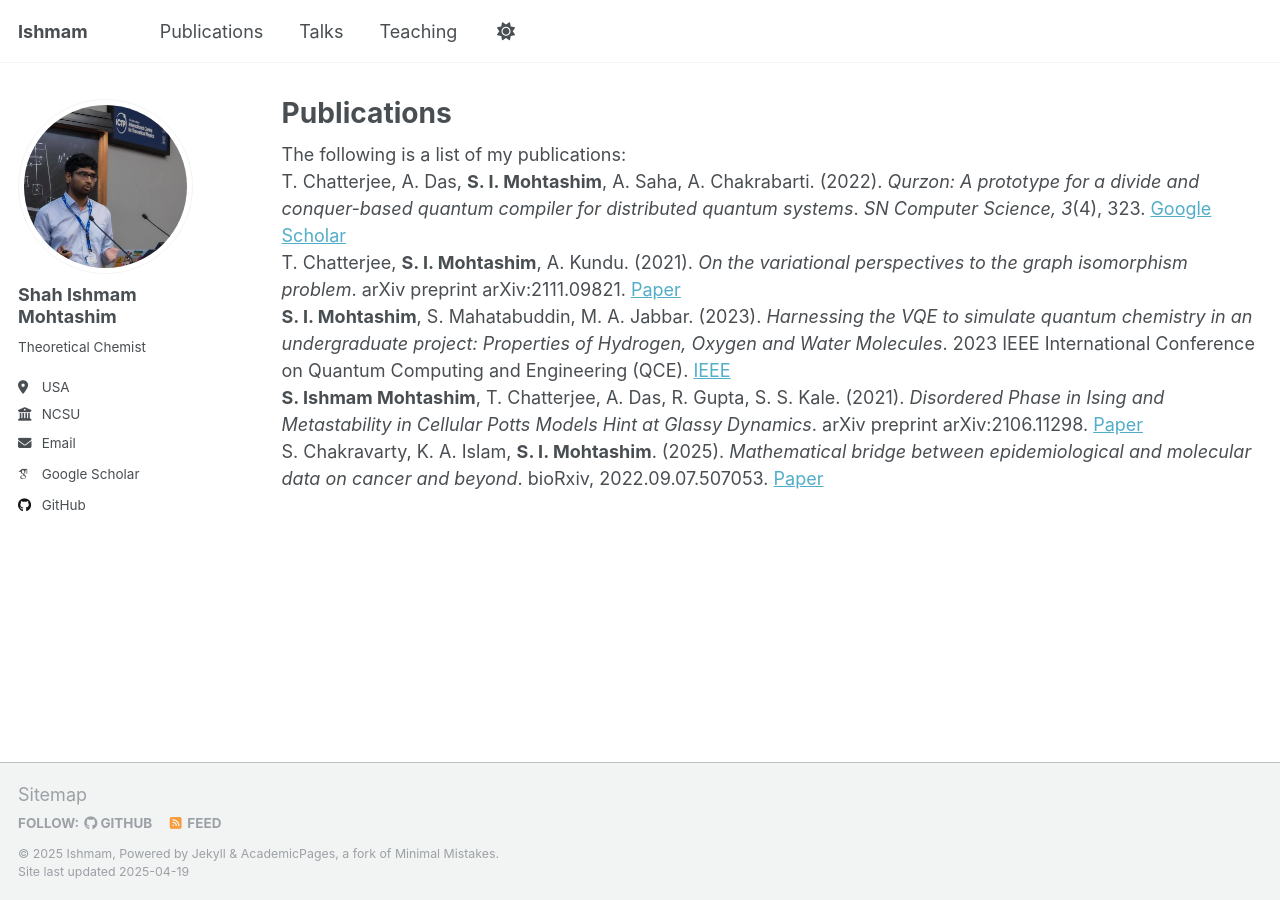
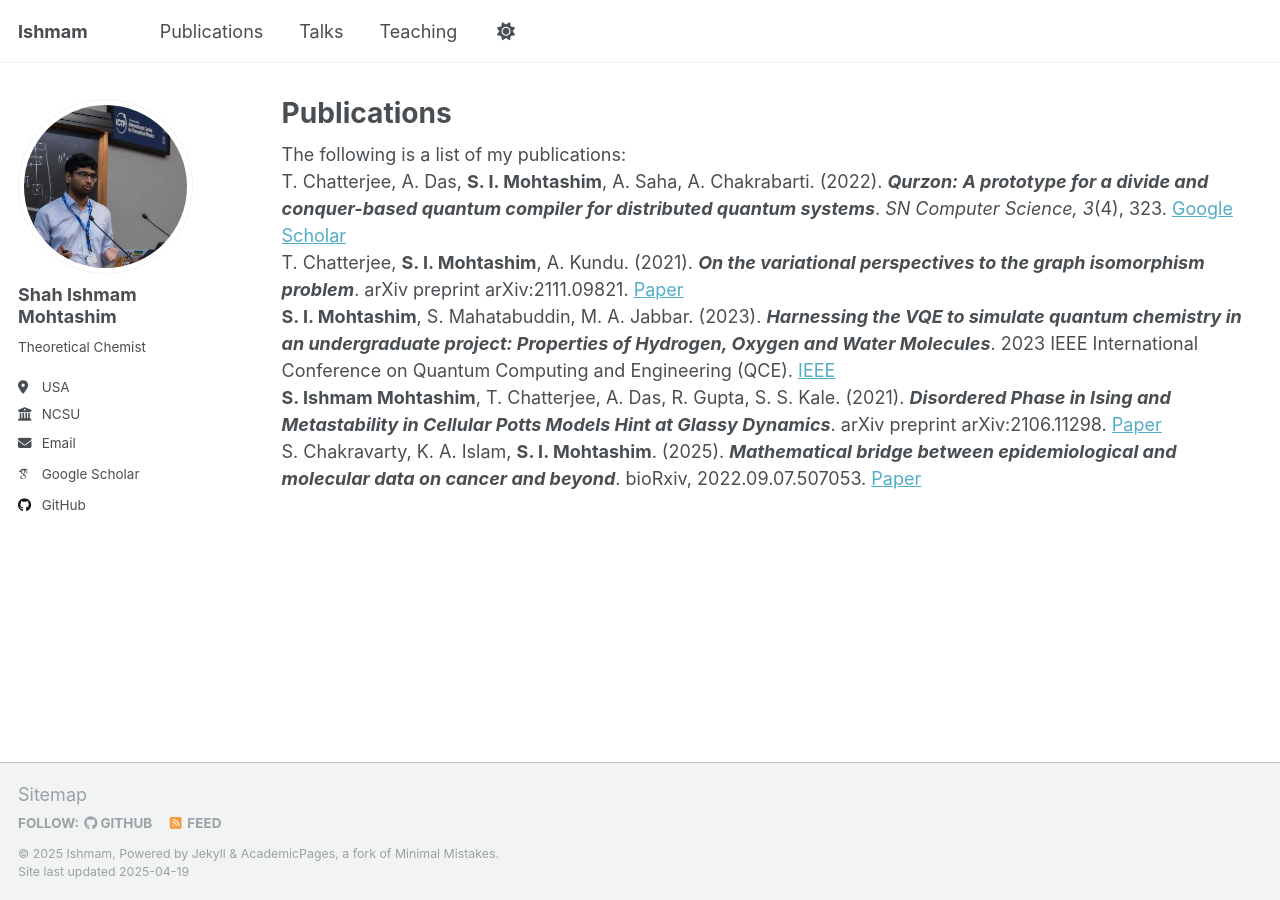
Before and after one commit to IshmamShah/ishmamshah.github.io, a Jekyll site: the page built from _pages/publications.html, in a window 1280 px wide. Built offline with Jekyll 4.4.1, drawn with Linux system fonts in a browser that asks for light colours; some web fonts are replaced.

```diff
--- a/_pages/publications.html
+++ b/_pages/publications.html
@@ -9,35 +9,35 @@ The following is a list of my publications:
 
 <div class="pub">
 T. Chatterjee, A. Das, <b>S. I. Mohtashim</b>, A. Saha, A. Chakrabarti. (2022).
-<i>Qurzon: A prototype for a divide and conquer-based quantum compiler for distributed quantum systems</i>.
+<i><b>Qurzon: A prototype for a divide and conquer-based quantum compiler for distributed quantum systems</b></i>.
 <i>SN Computer Science, 3</i>(4), 323.
 <a href="https://scholar.google.com/scholar?cluster=5584874462769873953" target="_blank">Google Scholar</a>
 </div>
 
 <div class="pub">
 T. Chatterjee, <b>S. I. Mohtashim</b>, A. Kundu. (2021).
-<i>On the variational perspectives to the graph isomorphism problem</i>.
+<i><b>On the variational perspectives to the graph isomorphism problem</b></i>.
 arXiv preprint arXiv:2111.09821.
 <a href="https://arxiv.org/abs/2111.09821" target="_blank">Paper</a>
 </div>
 
 <div class="pub">
 <b>S. I. Mohtashim</b>, S. Mahatabuddin, M. A. Jabbar. (2023).
-<i>Harnessing the VQE to simulate quantum chemistry in an undergraduate project: Properties of Hydrogen, Oxygen and Water Molecules</i>.
+<i><b>Harnessing the VQE to simulate quantum chemistry in an undergraduate project: Properties of Hydrogen, Oxygen and Water Molecules</b></i>.
 2023 IEEE International Conference on Quantum Computing and Engineering (QCE).
 <a href="https://ieeexplore.ieee.org/document/10281341" target="_blank">IEEE</a>
 </div>
 
 <div class="pub">
 <b>S. Ishmam Mohtashim</b>, T. Chatterjee, A. Das, R. Gupta, S. S. Kale. (2021).
-<i>Disordered Phase in Ising and Metastability in Cellular Potts Models Hint at Glassy Dynamics</i>.
+<i><b>Disordered Phase in Ising and Metastability in Cellular Potts Models Hint at Glassy Dynamics</b></i>.
 arXiv preprint arXiv:2106.11298.
 <a href="https://arxiv.org/abs/2106.11298" target="_blank">Paper</a>
 </div>
 
 <div class="pub">
 S. Chakravarty, K. A. Islam, <b>S. I. Mohtashim</b>. (2025).
-<i>Mathematical bridge between epidemiological and molecular data on cancer and beyond</i>.
+<i><b>Mathematical bridge between epidemiological and molecular data on cancer and beyond</b></i>.
 bioRxiv, 2022.09.07.507053.
 <a href="https://www.biorxiv.org/content/10.1101/2022.09.07.507053" target="_blank">Paper</a>
 </div>
```
